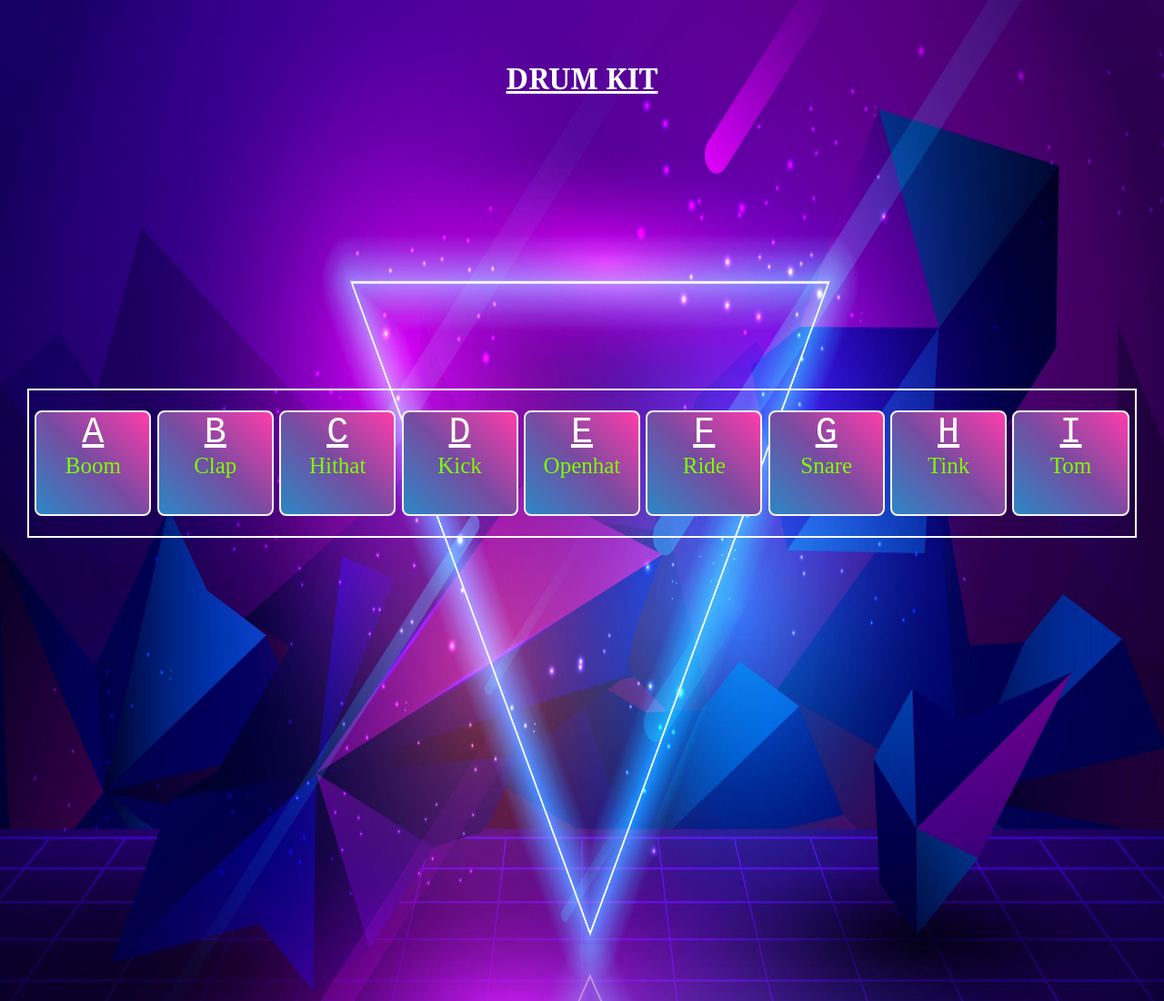
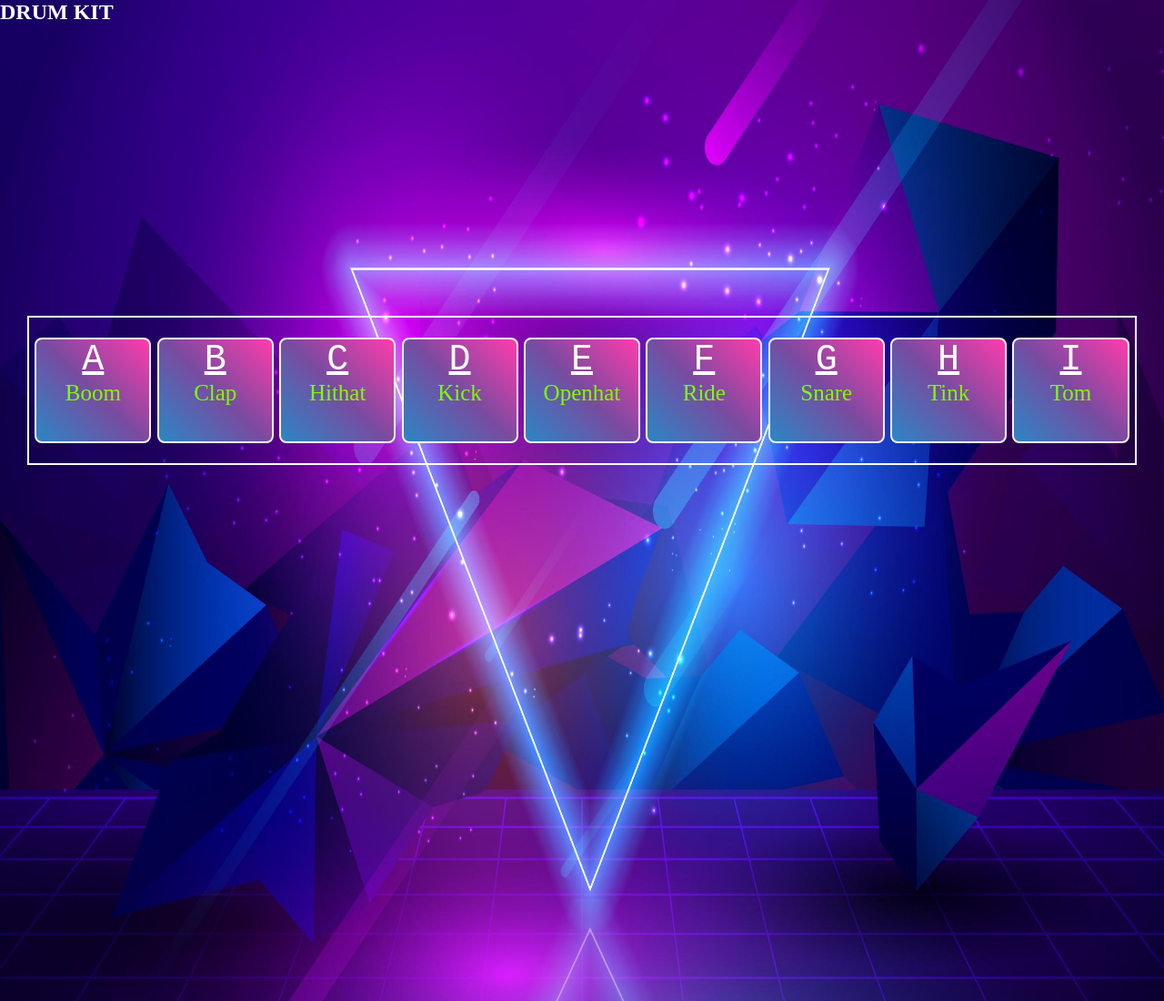
Before and after one commit to Arpita-45/RS-web-dev-task1, a plain HTML site: page index.html in a window 1280 px wide. Shown: the top 1100 px of the page at 91% size. Drawn offline with Linux system fonts and the light colour scheme.

Commit message:
Update index.html
Drum Kit

```diff
--- a/index.html
+++ b/index.html
@@ -8,7 +8,7 @@
     <link rel="stylesheet" href="style.css">
 </head>
 <body>
-    <h1 >DRUM KIT</h1>
+    <h2 >DRUM KIT</h2>
     <div class="boxes" >
     <div class="box" data-key="65">
         <kbd>A</kbd>
@@ -80,7 +80,7 @@
     }
 
 </script>
-    </body>
+</body>
 
 
 </html>
```
